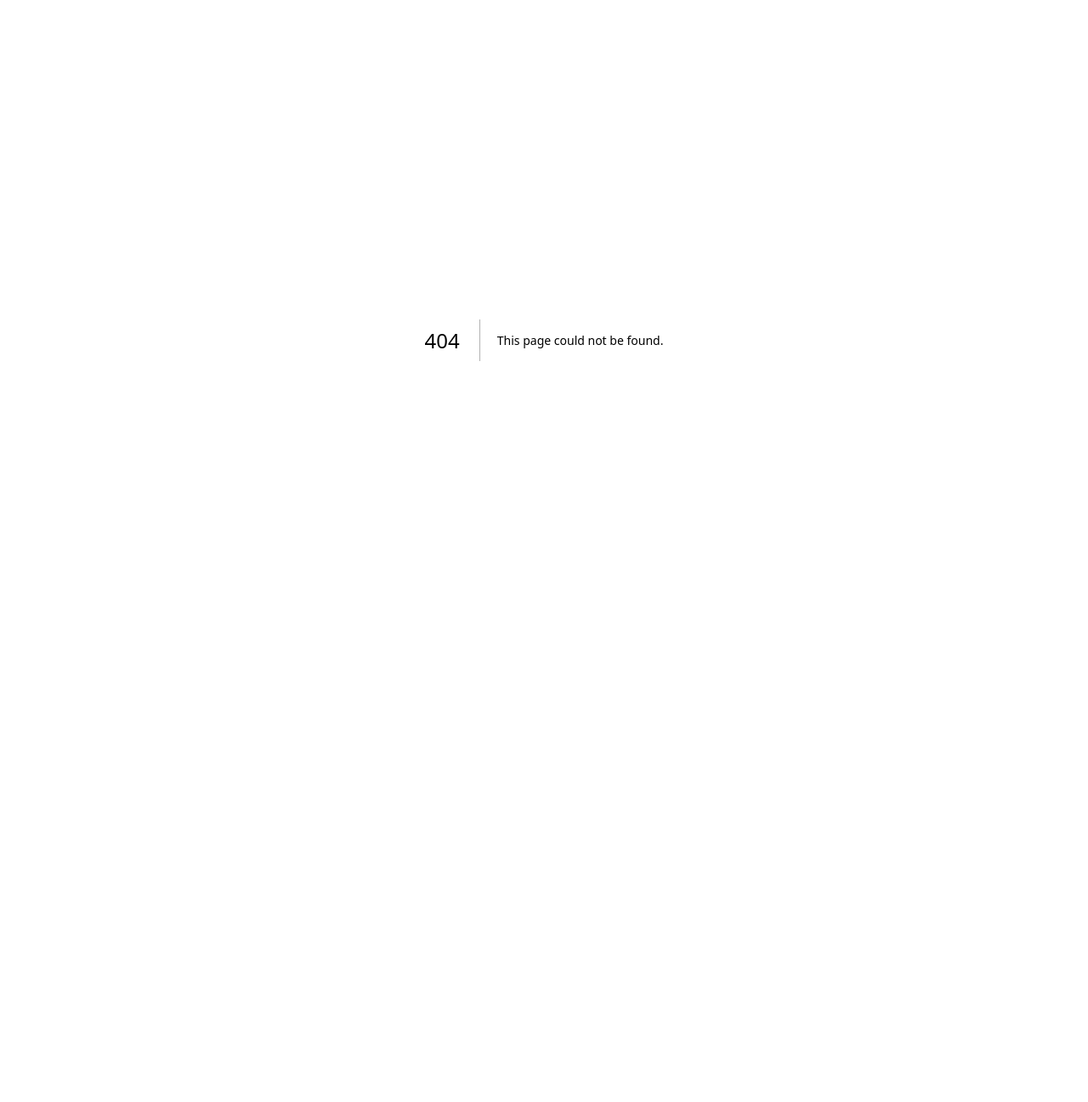
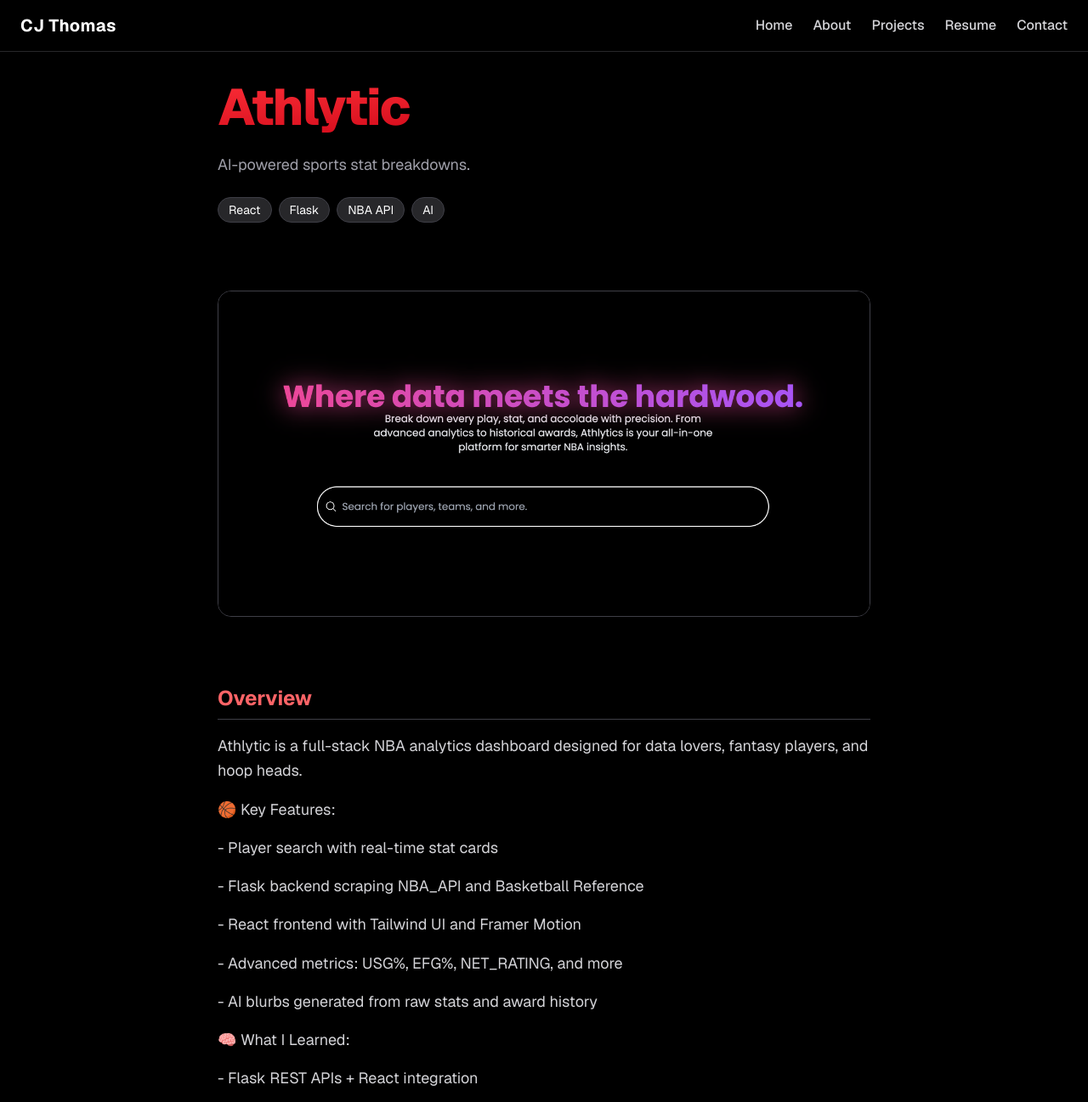
Before and after one commit to cedricsthomasjr/cjt, a Next.js app: page /projects/athlytic in a window 1280 px wide. Before the commit this address had no page. Shown: the top 1297 px of the page at 85% size. Before the commit the page ends 800 px from the top, so only its background shows below. Built offline with nearby package versions, Linux system fonts and the light colour scheme.

Commit message:
project breakdown page scaffold

```diff
--- /dev/null
+++ b/src/app/projects/[slug]/page.js
@@ -0,0 +1,123 @@
+"use client";
+import { useParams } from "next/navigation";
+import projects from "@/data/projects";
+import Image from "next/image";
+import Link from "next/link";
+import { notFound } from "next/navigation";
+import { motion } from "framer-motion";
+import Navbar from "@/components/Navbar";
+
+export default function ProjectDetail() {
+  const { slug } = useParams(); // ⬅️ FIXED: unwrap params using the hook
+  const project = projects.find((p) => p.slug === slug);
+
+  if (!project) return notFound();
+
+  const paragraphs = project.content.trim().split("\n").filter(Boolean);
+
+  return (
+    <div className="bg-black text-white min-h-screen">
+      <Navbar />
+      <main className="px-6 md:px-16 py-24 max-w-4xl mx-auto space-y-20">
+        {/* Header */}
+        <motion.div
+          initial={{ opacity: 0, y: 30 }}
+          animate={{ opacity: 1, y: 0 }}
+          transition={{ duration: 0.6, ease: "easeOut" }}
+          className="space-y-6"
+        >
+          <h1 className="text-5xl md:text-6xl font-extrabold tracking-tight bg-gradient-to-br from-red-500 to-red-700 text-transparent bg-clip-text">
+            {project.title}
+          </h1>
+          <p className="text-zinc-400 text-lg">{project.description}</p>
+          <div className="flex flex-wrap gap-2">
+            {project.tags.map((tag) => (
+              <span
+                key={tag}
+                className="bg-zinc-800 px-3 py-1 text-sm rounded-full border border-zinc-700"
+              >
+                {tag}
+              </span>
+            ))}
+          </div>
+        </motion.div>
+
+        {/* Hero Image */}
+        <motion.div
+          initial={{ opacity: 0, scale: 0.97 }}
+          animate={{ opacity: 1, scale: 1 }}
+          transition={{ duration: 0.5 }}
+          className="relative w-full h-72 md:h-96 rounded-2xl overflow-hidden border border-zinc-700"
+        >
+          <Image
+            src={project.image}
+            alt={project.title}
+            fill
+            className="object-cover"
+          />
+        </motion.div>
+
+        {/* Overview Section */}
+        <motion.section
+          initial={{ opacity: 0, y: 20 }}
+          animate={{ opacity: 1, y: 0 }}
+          transition={{ delay: 0.1 }}
+          className="space-y-12"
+        >
+          <div className="space-y-4">
+            <h2 className="text-2xl font-bold text-red-400 border-b border-zinc-700 pb-2">
+              Overview
+            </h2>
+            <div className="space-y-4 text-zinc-300 text-lg leading-relaxed">
+              {paragraphs.map((line, i) => (
+                <p key={i}>{line.trim()}</p>
+              ))}
+            </div>
+          </div>
+
+          {/* Links Section */}
+          <div className="space-y-4">
+            <h2 className="text-2xl font-bold text-red-400 border-b border-zinc-700 pb-2">
+              Links
+            </h2>
+            <div className="flex gap-4 flex-wrap">
+              {project.live && (
+                <Link
+                  href={project.live}
+                  target="_blank"
+                  className="bg-red-500 hover:bg-red-600 text-white px-4 py-2 rounded-xl text-sm font-medium transition"
+                >
+                  Visit Live Site
+                </Link>
+              )}
+              {project.github && (
+                <Link
+                  href={project.github}
+                  target="_blank"
+                  className="bg-zinc-800 hover:bg-zinc-700 text-white px-4 py-2 rounded-xl text-sm font-medium transition border border-zinc-600"
+                >
+                  View GitHub Repo
+                </Link>
+              )}
+            </div>
+          </div>
+        </motion.section>
+
+        {/* Back Nav */}
+        <motion.div
+          initial={{ opacity: 0 }}
+          animate={{ opacity: 1 }}
+          transition={{ delay: 0.3 }}
+          className="pt-10"
+        >
+          <Link
+            href="/projects"
+            className="text-sm text-zinc-500 hover:text-white transition"
+          >
+            ← Back to Projects
+          </Link>
+        </motion.div>
+      </main>
+    </div>
+  );
+}
--- a/src/components/Hero.js
+++ b/src/components/Hero.js
@@ -91,11 +91,6 @@ export default function Hero() {
           />
         </motion.div>
       </div>
-
-      {/* Scroll Cue */}
-      <div className="absolute bottom-6 left-1/2 -translate-x-1/2 opacity-40 animate-bounce">
-        <ChevronDown size={28} />
-      </div>
     </section>
   );
 }
--- a/src/data/projects.js
+++ b/src/data/projects.js
@@ -1,26 +1,74 @@
-// src/data/projects.js
-
 const projects = [
   {
+    title: "Athlytic",
     slug: "athlytic",
-    title: "Athlytic",
-    tagline: "AI-powered sports stat breakdowns",
+    image: "/projects/athlytic.png",
+    description: "AI-powered sports stat breakdowns.",
     tags: ["React", "Flask", "NBA API", "AI"],
-    image: "/projects/athlytic.png",
+    content: `
+Athlytic is a full-stack NBA analytics dashboard designed for data lovers, fantasy players, and hoop heads.
+
+🏀 Key Features:
+- Player search with real-time stat cards
+- Flask backend scraping NBA_API and Basketball Reference
+- React frontend with Tailwind UI and Framer Motion
+- Advanced metrics: USG%, EFG%, NET_RATING, and more
+- AI blurbs generated from raw stats and award history
+
+🧠 What I Learned:
+- Flask REST APIs + React integration
+- Building persistent caches to reduce fetch time
+- Using Selenium for award scraping
+    `,
+    github: "https://github.com/yourrepo",
+    live: "https://athlytic.vercel.app",
   },
   {
+    title: "What CJ Sees",
     slug: "whatcjsees",
-    title: "What CJ Sees",
-    tagline: "Minimalist photography portfolio",
+    image: "/projects/whatcjsees.png",
+    description: "Minimalist photography portfolio.",
     tags: ["Next.js", "Framer Motion", "Tailwind"],
-    image: "/projects/whatcjsees.png",
+    content: `
+A highly-visual, minimalist portfolio that tells a story through design, light, and perspective.
+
+📸 Core Features:
+- Hero animation section with Framer Motion
+- Tailwind-powered gallery with JSON-driven layouts
+- Hover interactions for color hex codes and metadata
+- "More Like This" filtering (excluding Image IDs 1-3)
+- Next.js dynamic routes for gallery images
+
+🧠 What I Learned:
+- Modern image optimization with Next/Image
+- Building custom filters and tooltips
+- Prioritizing design principles: whitespace, contrast, and motion
+    `,
+    github: "https://github.com/yourrepo",
+    live: "https://whatcjsees.vercel.app",
   },
   {
+    title: "DegreeMind",
     slug: "degreemind",
-    title: "DegreeMind",
-    tagline: "Smarter college planning with AI",
+    image: "/projects/placeholder.png",
+    description: "Smarter college planning with AI.",
     tags: ["Next.js", "AI", "Education"],
-    image: "/projects/placeholder.png",
+    content: `
+DegreeMind helps students map out their degrees, majors, minors, and postgrad career goals with AI-guided scheduling.
+
+🎓 Features Coming Soon:
+- AI-powered major/minor selector
+- Smart semester builder using catalog data
+- Path optimization toward internships and MBA tracks
+- Integration with school databases (e.g., GT, OSU, LSU)
+
+🧠 What I'm Building:
+- Open-source backend for academic program data
+- JSON schema to store career-aligned tracks
+- Drag-and-drop frontend to customize timelines
+    `,
+    github: "",
+    live: "",
   },
 ];
 
```
